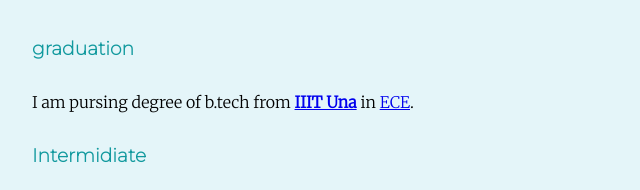
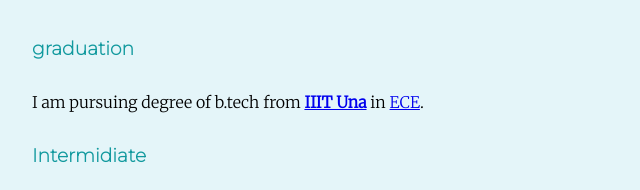
Before and after one commit to PR47EEK/CV2, a plain HTML site: page index.html in a window 1280 px wide. Shown: the part 1204-1394 px from the top of the page, 288-928 px from the left. Drawn offline with Linux system fonts and the light colour scheme.

Commit message:
Update index.html

```diff
--- a/index.html
+++ b/index.html
@@ -30,7 +30,7 @@
   <div class="edu">
     <h2>Education</h2>
     <h3>graduation</h3>
-    <p>I am pursing degree of b.tech from <strong><a href="http://iiitu.ac.in/#gsc.tab=0">IIIT Una</strong></a>
+    <p>I am pursuing degree of b.tech from <strong><a href="http://iiitu.ac.in/#gsc.tab=0">IIIT Una</strong></a>
     in <a href="http://www.iiitu.ac.in/ece-dept.html#gsc.tab=0">ECE</a>.</p>
   <h3>Intermidiate</h3>
   <p>
```
